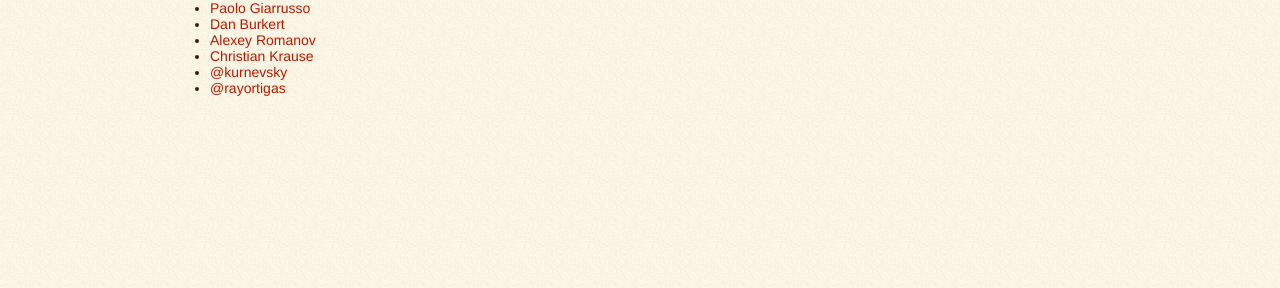
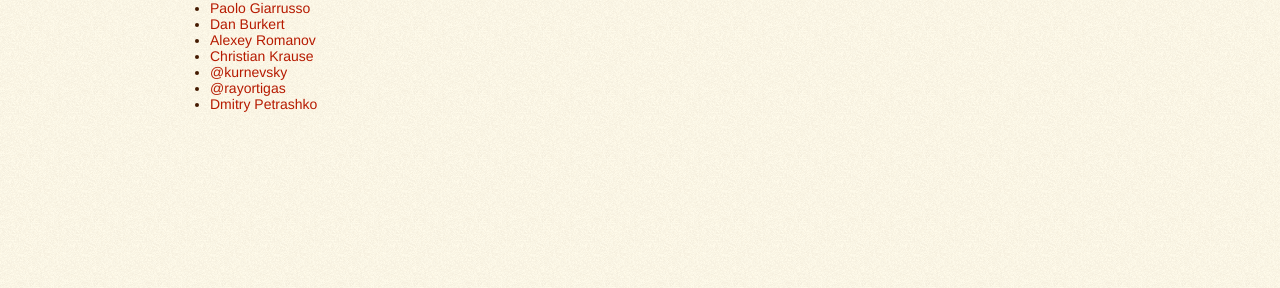
Before and after one commit to scalameter/scalameter.github.com, a Jekyll site: the page built from home/authors.md, in a window 1280 px wide. Shown: the part 462-750 px from the top of the page. Built offline with Jekyll 4.4.1, drawn with Linux system fonts in a browser that asks for light colours.

Commit message:
Update authors.md

```diff
--- a/home/authors.md
+++ b/home/authors.md
@@ -27,3 +27,4 @@ on the techniques used in ScalaMeter.
 - [Christian Krause](https://github.com/wookietreiber)
 - [@kurnevsky](https://github.com/kurnevsky)
 - [@rayortigas](https://github.com/rayortigas)
+- [Dmitry Petrashko](https://github.com/DarkDimius)
```
